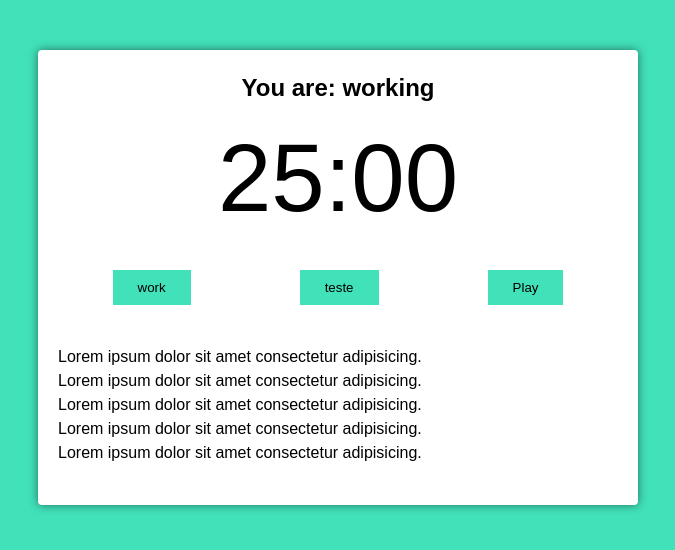
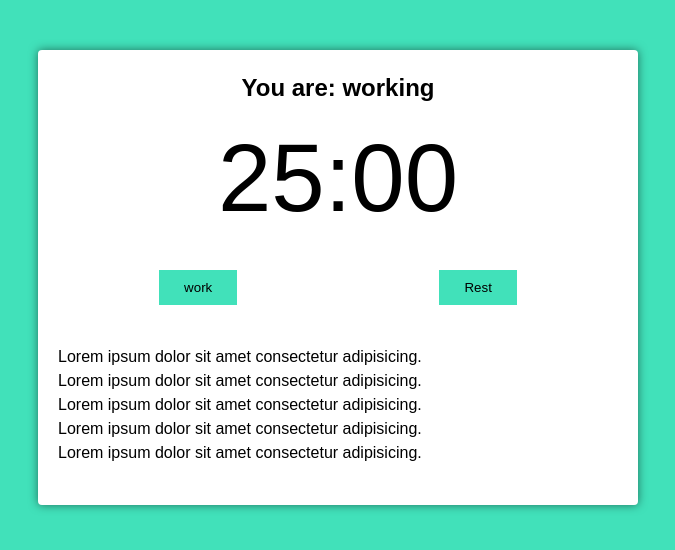
Before and after one commit to limberjhonathan/projeto-pomodoro, a React (Create React App) app: page / in a window 1280 px wide. Shown: the top 550 px of the page, without its empty margins (302-977 px from the left). Built offline with nearby package versions, Linux system fonts and the light colour scheme; the HTML template or start-up script is replaced by a standard one.

Commit message:
configure  reset

```diff
--- a/src/components/pomodoro-timer.tsx
+++ b/src/components/pomodoro-timer.tsx
@@ -15,9 +15,11 @@ export function PomodoroTimer(props: Props): JSX.Element {
     const [mainTime, setMainTime] = React.useState(props.pomodoroTime)
     const [timeCounting, setTimeCounting] = React.useState(false)
     const [working, setWorking] = React.useState(false)
+    const [resting, setResting] = React.useState(false)
 
     useEffect(() => {
         if (working) document.body.classList.add('working')
+        if (resting) document.body.classList.remove('working')
     }, [working])
 
     useInterval(() => {
@@ -27,6 +29,20 @@ export function PomodoroTimer(props: Props): JSX.Element {
     const configureWork = () => {
         setTimeCounting(true)
         setWorking(true)
+        setResting(false)
+        setMainTime(props.pomodoroTime)
+    }
+
+    const configureRest = (long: boolean) => {
+        setTimeCounting(true)
+        setWorking(false)
+        setResting(true)
+
+        if(long) {
+            setMainTime(props.longRestTime)
+        } else {
+            setMainTime(props.shortRestTime)
+        }
     }
 
     return (
@@ -36,8 +52,8 @@ export function PomodoroTimer(props: Props): JSX.Element {
 
             <div className="controls">
                 <Button text="work" onClick={() => configureWork()}></Button>
-                <Button text="teste" onClick={() => console.log(1)}></Button>
-                <Button text={timeCounting ? 'Pause' : 'Play'} onClick={() => setTimeCounting(!timeCounting)}></Button>
+                <Button text="Rest" onClick={() => configureRest(false)}></Button>
+                <Button className={!working && !resting ? 'hidden': ''} text={timeCounting ? 'Pause' : 'Play'} onClick={() => setTimeCounting(!timeCounting)}></Button>
             </div>
 
             <div className="details">
```
